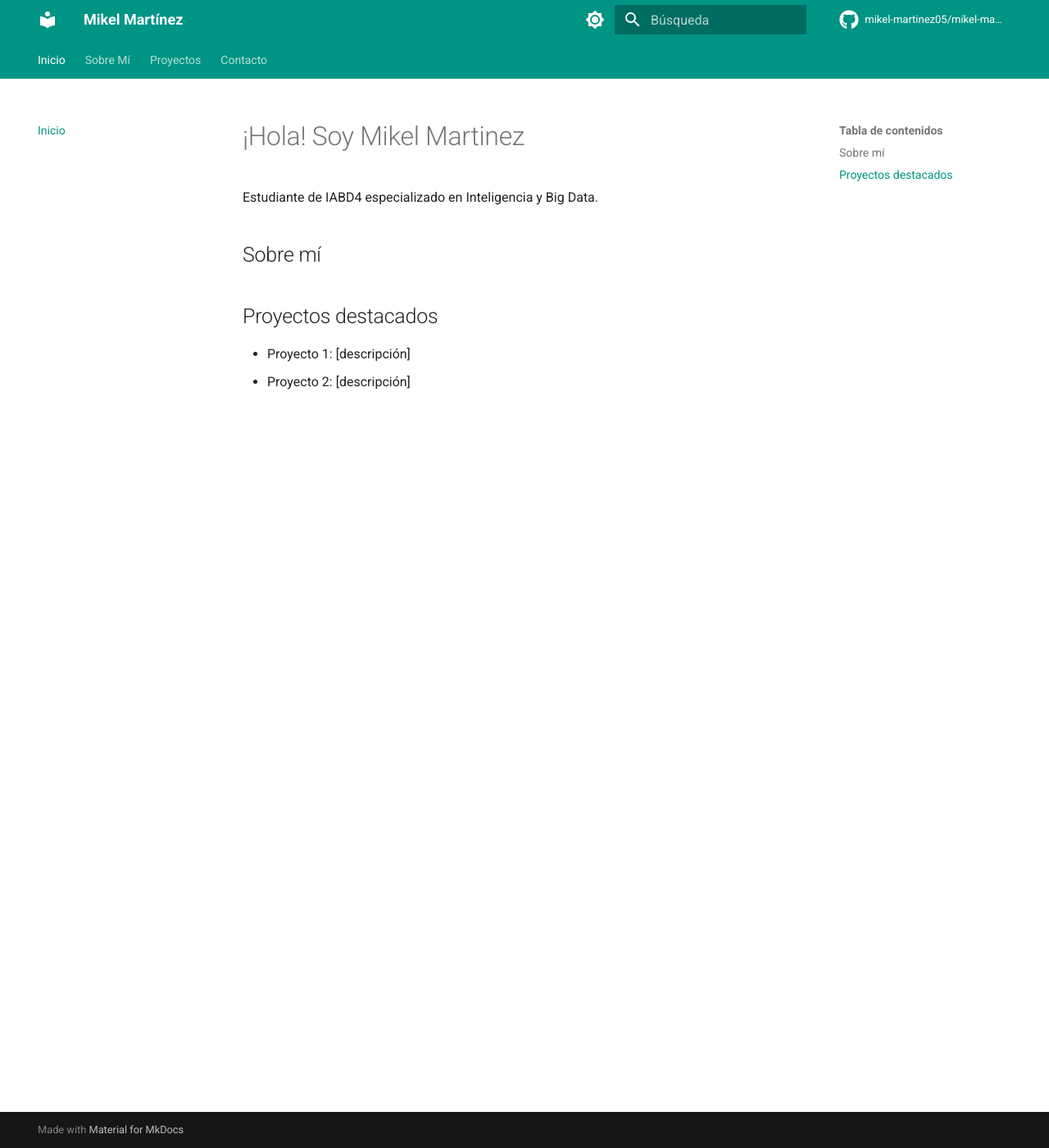
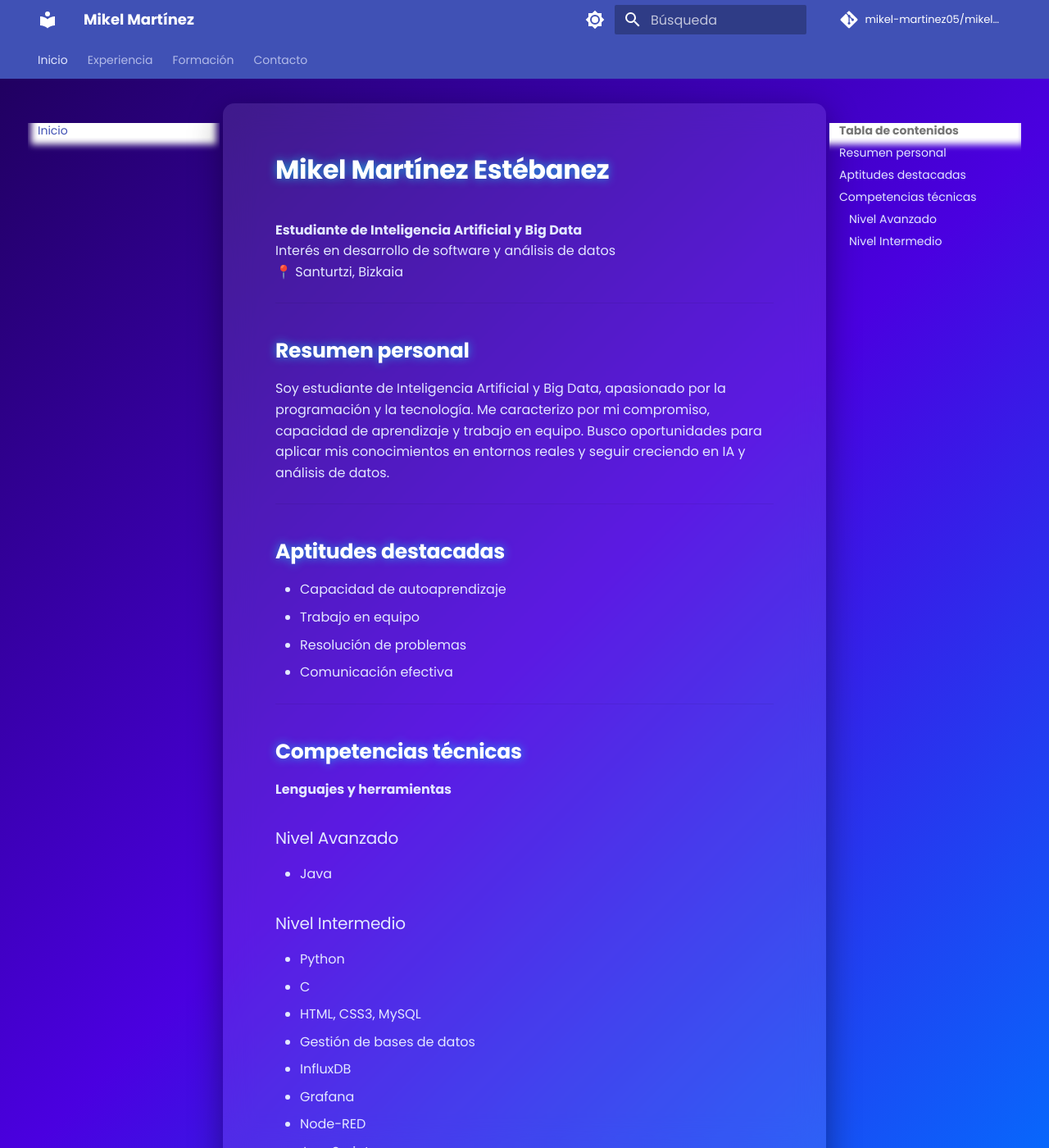
Before and after one commit to mikel-martinez05/mikel-martinez05.github.io, an MkDocs documentation site: the page built from docs/index.md, in a window 1280 px wide and 1400 px high. Shown: the whole window at 82% size. Built offline with MkDocs 1.6.1 and Material for MkDocs 9.7.7, drawn with Linux system fonts in a browser that asks for light colours; comment, search, counter and statistics services are not loaded.

Commit message:
Actualización del sitio

```diff
--- a/docs/index.md
+++ b/docs/index.md
@@ -1,10 +1,37 @@
-# ¡Hola! Soy Mikel Martinez
+# Mikel Martínez Estébanez
 
-Estudiante de IABD4 especializado en Inteligencia y Big Data.
+**Estudiante de Inteligencia Artificial y Big Data**
+Interés en desarrollo de software y análisis de datos
+📍 Santurtzi, Bizkaia
 
-## Sobre mí
+---
 
+## Resumen personal
+Soy estudiante de Inteligencia Artificial y Big Data, apasionado por la programación y la tecnología. Me caracterizo por mi compromiso, capacidad de aprendizaje y trabajo en equipo. Busco oportunidades para aplicar mis conocimientos en entornos reales y seguir creciendo en IA y análisis de datos.
 
-## Proyectos destacados
-- Proyecto 1: [descripción]
-- Proyecto 2: [descripción]
+---
+
+## Aptitudes destacadas
+- Capacidad de autoaprendizaje
+- Trabajo en equipo
+- Resolución de problemas
+- Comunicación efectiva
+
+---
+
+## Competencias técnicas
+
+**Lenguajes y herramientas**
+
+### Nivel Avanzado
+- Java
+
+### Nivel Intermedio
+- Python
+- C
+- HTML, CSS3, MySQL
+- Gestión de bases de datos
+- InfluxDB
+- Grafana
+- Node-RED
+- JavaScript
--- /dev/null
+++ b/docs/styles/custom.css
@@ -0,0 +1,45 @@
+/* Fondo degradado vivo */
+.md-container {
+  background: linear-gradient(135deg, #1f005c, #4a00e0, #0073ff);
+  min-height: 100vh;
+}
+
+/* Glass UI para el contenido */
+.md-content {
+  backdrop-filter: blur(18px);
+  background: rgba(255, 255, 255, 0.10);
+  padding: 2rem;
+  border-radius: 14px;
+  box-shadow: 0 12px 40px rgba(0,0,0,0.4);
+}
+
+/* Titulos glow */
+.md-content h1, .md-content h2 {
+  color: #ffffff;
+  font-weight: 700;
+  text-shadow: 0 0 12px rgba(0,255,255,0.6);
+}
+
+/* Texto */
+.md-content, p, li {
+  color: #e3e8ff !important;
+}
+
+/* Animación de aparición */
+.md-content {
+  animation: fadein 0.8s ease;
+}
+
+@keyframes fadein {
+  from { opacity: 0; transform: translateY(10px); }
+  to   { opacity: 1; transform: translateY(0); }
+}
+
+.profile-pic {
+  border-radius: 50%;
+  width: 120px;
+  height: 120px;
+  object-fit: cover;
+  border: 3px solid cyan;
+  box-shadow: 0 0 15px cyan;
+}
--- a/mkdocs.yml
+++ b/mkdocs.yml
@@ -5,40 +5,54 @@ site_url: https://mikel-martinez05.github.io
 theme:
   name: material
   language: es
+
   palette:
-    # Paleta de colores para el modo claro y oscuro
-    # Prueba a cambiar 'teal' y 'indigo' por otros colores primarios y de acento
-    # Colores primarios disponibles: red, pink, purple, indigo, blue, cyan, teal, green, orange, brown
-    # Colores de acento disponibles: red, pink, purple, indigo, blue, cyan, teal, green, orange
     - scheme: default
-      primary: teal
-      accent: indigo
+      primary: indigo
+      accent: light-blue
       toggle:
         icon: material/brightness-7
-        name: Cambiar a modo oscuro
+        name: Modo oscuro
     - scheme: slate
-      primary: black
-      accent: blue
+      primary: indigo
+      accent: cyan
       toggle:
         icon: material/brightness-4
-        name: Cambiar a modo claro
+        name: Modo claro
+
+  font:
+    text: "Poppins"
+    code: "JetBrains Mono"
+
   features:
+    - navigation.instant
     - navigation.tabs
+    - navigation.top
+    - navigation.expand
     - navigation.sections
-    - navigation.top
     - search.suggest
     - search.highlight
-    - content.tabs.link
-    - content.code.annotation
     - content.code.copy
-  icon:
-    repo: fontawesome/brands/github
+    - header.autohide
+
+extra_css:
+  - styles/custom.css
+
+
+
 
 nav:
   - Inicio: index.md
-  - Sobre Mí: sobre-mi.md
-  - Proyectos: proyectos.md
+  - Experiencia: experiencia.md
+  - Formación: educacion.md
   - Contacto: contacto.md
 
 repo_url: https://github.com/mikel-martinez05/mikel-martinez05.github.io
 repo_name: mikel-martinez05/mikel-martinez05.github.io
+
+extra:
+  social:
+    - icon: fontawesome/brands/github
+      link: https://github.com/mikel-martinez05
+    - icon: fontawesome/brands/linkedin
+      link: https://linkedin.com/in/tuusuario  # opcional, cámbialo si tienes
```
Also changed, not shown: docs/contacto.md (+3 -3 lines), docs/educacion.md (added, +10 -0 lines), docs/experiencia.md (added, +10 -0 lines), docs/proyectos.md (deleted, +0 -11 lines), docs/sobre-mi.md (deleted, +0 -12 lines), docs/img/foto.png (added).
